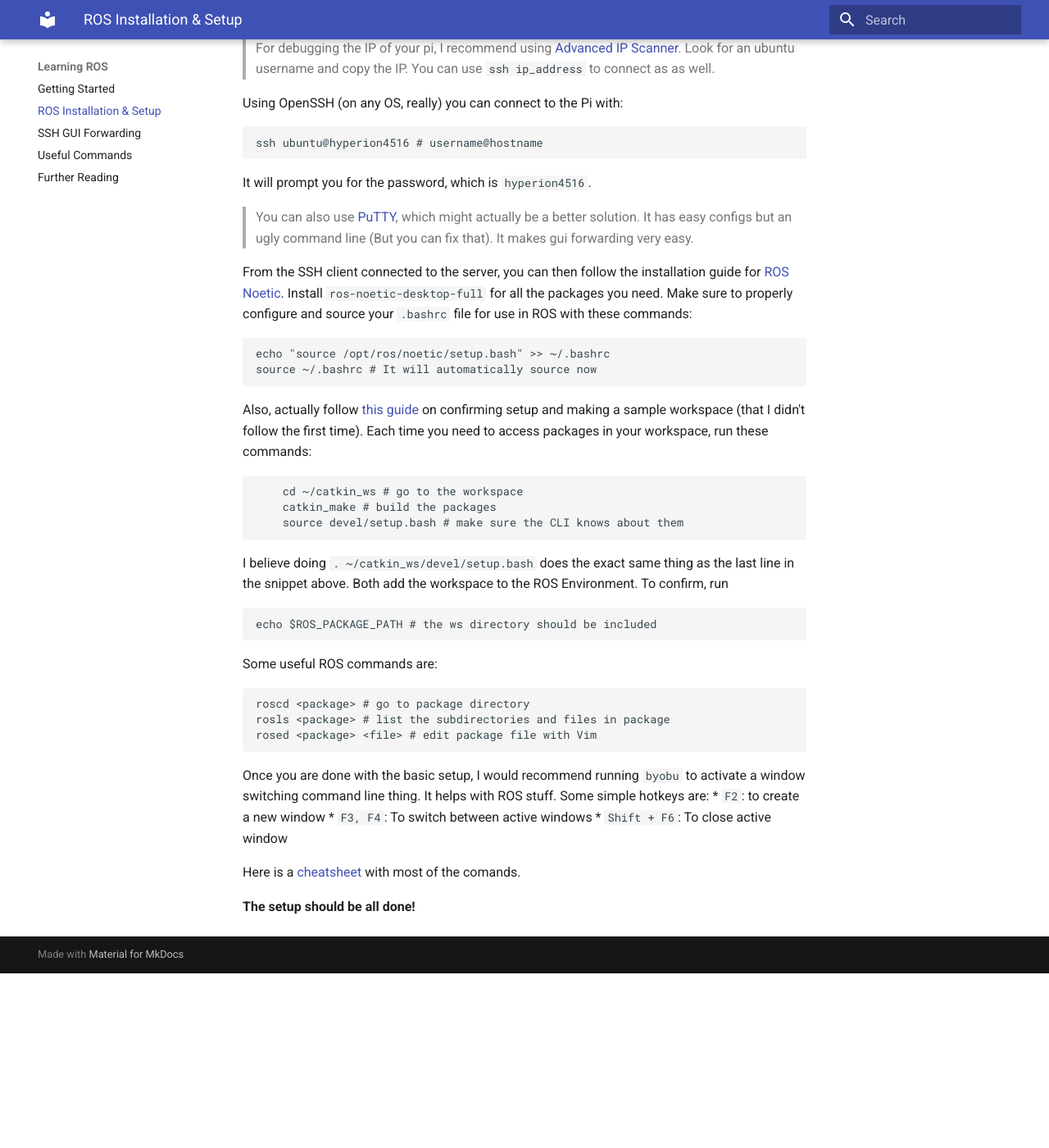
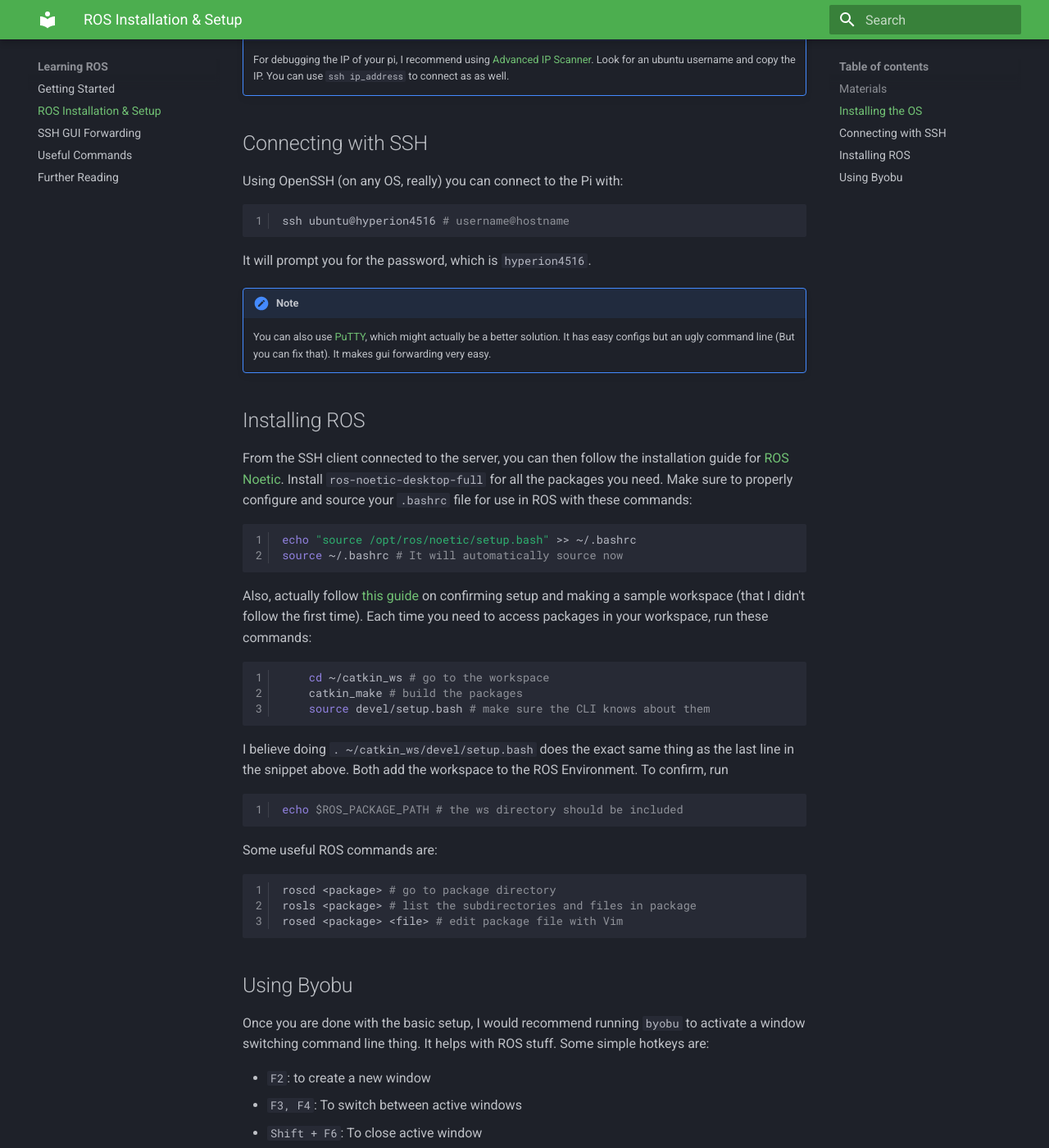
Before and after one commit to B-Ricey763/Learning-ROS, an MkDocs documentation site: the page built from docs/rossetup.md, in a window 1280 px wide and 1400 px high, scrolled down 1396 px. Shown: the whole window at 82% size. Built offline with MkDocs 1.6.1 and Material for MkDocs 9.7.7, drawn with Linux system fonts in a browser that asks for light colours; before the commit the page ends 2583 px from its top, so only the background shows below that; some of the changed text lies outside the part shown.

Commit message:
made it pretty

````diff
--- a/docs/rossetup.md
+++ b/docs/rossetup.md
@@ -1,13 +1,13 @@
 # ROS Installation and Setup
 
-# Materials
+## Materials
 - Raspberry Pi 4
 - Sandisk microSD card (32 GB)
 - microHDMI (A-M)
 - Keyboard (and mouse, maybe)
 - Ethernet for the Pi to facilitate the installation
 
-# Procedure
+## Installing the OS
 First, install the [Raspberry Pi Imager](https://www.raspberrypi.org/software/). Open it and choose an OS, in my case Ubuntu Server 20.04. I'm using the server distro since in the final product we won't need a desktop or an guis for that matter. Make sure to choose the 64-bit distro. Before imaging, make sure your microSD is connected to your computer.
 
 ![rpi imager](img/Raspi_Imager.png)
@@ -19,7 +19,10 @@
 hostnamectl set-hostname hello_world
 ```
 To verify everything works, run `hostname` and see if the result matches your input. To connect with SSH, I configured the pi with a hostname of `hyperion4516` and a default username of `ubuntu`.
-> For debugging the IP of your pi, I recommend using [Advanced IP Scanner](https://www.advanced-ip-scanner.com/). Look for an ubuntu username and copy the IP. You can use `ssh ip_address` to connect as as well.
+!!! note
+    For debugging the IP of your pi, I recommend using [Advanced IP Scanner](https://www.advanced-ip-scanner.com/). Look for an ubuntu username and copy the IP. You can use `ssh ip_address` to connect as as well.
+
+## Connecting with SSH
 
 Using OpenSSH (on any OS, really) you can connect to the Pi with:
 ```bash
@@ -27,7 +30,10 @@
 ```
 It will prompt you for the password, which is `hyperion4516`.
 
-> You can also use [PuTTY](https://putty.en.softonic.com/), which might actually be a better solution. It has easy configs but an ugly command line (But you can fix that). It makes gui forwarding very easy.
+!!! note
+    You can also use [PuTTY](https://putty.en.softonic.com/), which might actually be a better solution. It has easy configs but an ugly command line (But you can fix that). It makes gui forwarding very easy.
+
+## Installing ROS
 
 From the SSH client connected to the server, you can then follow the installation guide for [ROS Noetic](http://wiki.ros.org/noetic/Installation/Ubuntu). Install `ros-noetic-desktop-full` for all the packages you need. Make sure to properly configure and source your `.bashrc`	 file for use in ROS with these commands:
 ```bash
@@ -50,10 +56,14 @@
 rosls <package> # list the subdirectories and files in package
 rosed <package> <file> # edit package file with Vim
 ```
+
+## Using Byobu
+
 Once you are done with the basic setup, I would recommend running `byobu` to activate a window switching command line thing. It helps with ROS stuff. Some simple hotkeys are:
-* `F2`: to create a new window
-* `F3, F4`: To switch between active windows
-* `Shift + F6`: To close active window
+
+-  `F2`: to create a new window
+- `F3, F4`: To switch between active windows
+- `Shift + F6`: To close active window
 
 Here is a  [cheatsheet](https://www.linuxsecrets.com/3326-byobu-commands) with most of the comands.
 
--- a/mkdocs.yml
+++ b/mkdocs.yml
@@ -1,6 +1,13 @@
 site_name: Learning ROS
 theme:
   name: material
+  palette:
+    scheme: slate
+    primary: green
+    accent: yellow
+  highlightjs: true
+  hljs_languages:
+    - bash
 
 nav:
   - Getting Started: index.md
@@ -8,3 +15,10 @@
   - SSH GUI Forwarding: guiforwarding.md
   - Useful Commands: linuxcmds.md
   - Further Reading: links.md
+
+markdown_extensions:
+  - pymdownx.highlight:
+      linenums: true
+  - pymdownx.superfences
+  - admonition
+  - toc
````
Also changed, not shown: docs/guiforwarding.md (+12 -11 lines), docs/img/PuTTY_x11_gui.png (added), 1 other file.
